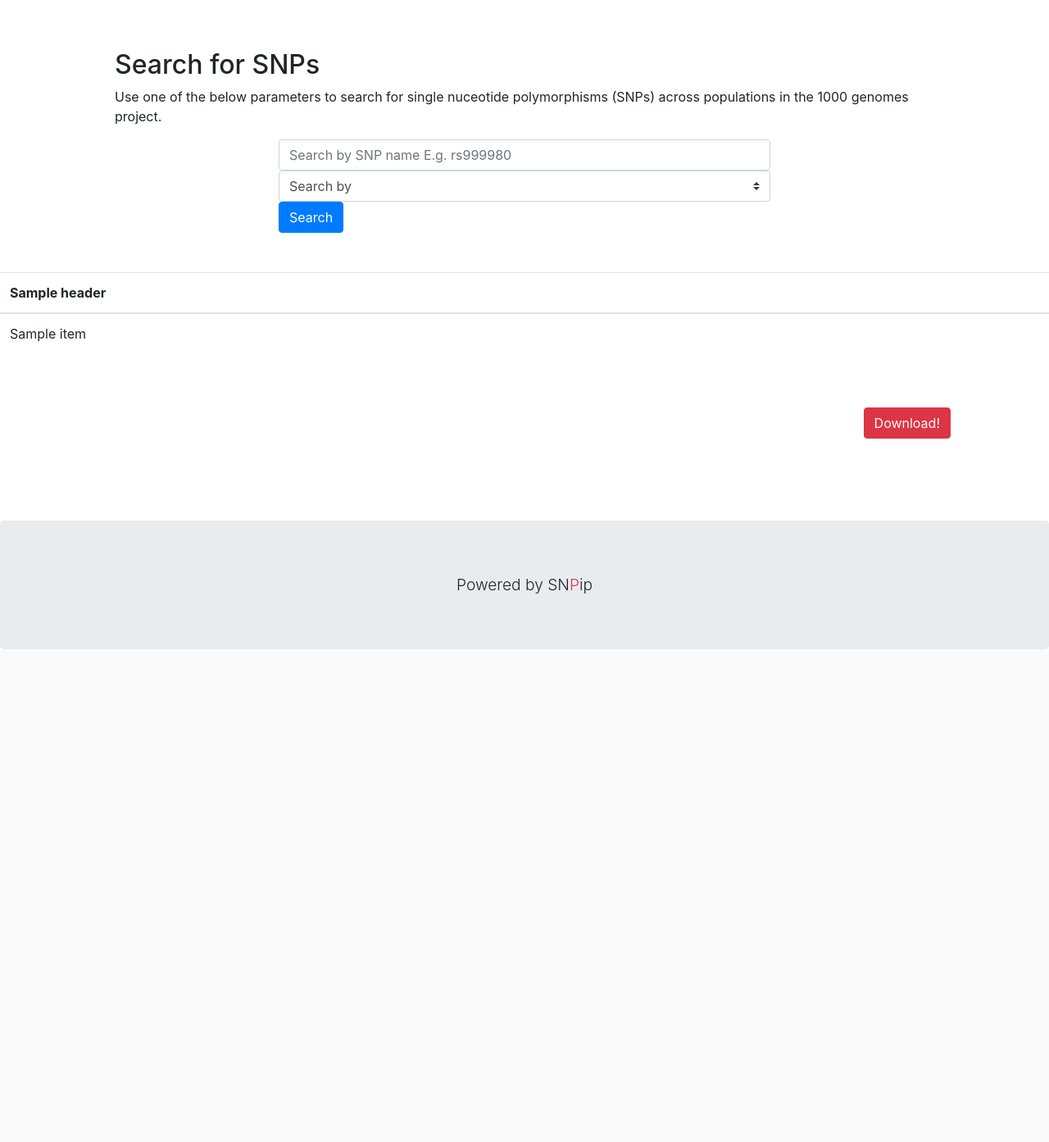
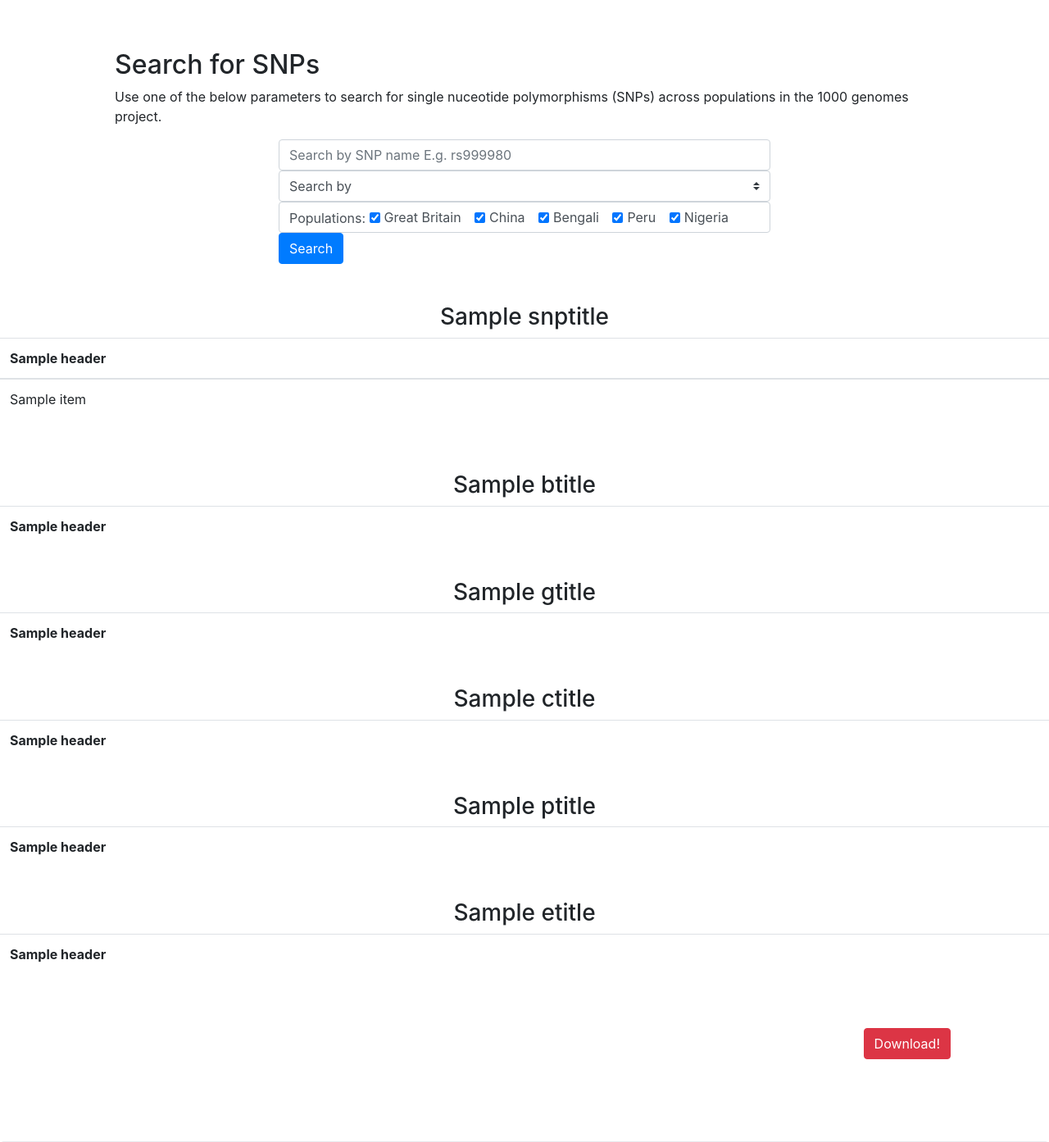
Before and after one commit to Jack-Coutts/SnPip, a Flask app: template Search_app/templates/search.html in a window 1280 px wide. Shown: the part 56-1449 px from the top of the page at 82% size. Before the commit the page ends 848 px from the top, so only its background shows below. Run offline with Flask 2, Linux system fonts and the light colour scheme; the template is opened without the code that fills it: most values are stand-ins (such as "Sample title", 1, 10 or a date in 2020).

Commit message:
Updates search functionality

```diff
--- a/integrated_search_app/Website/templates/search.html
+++ b/integrated_search_app/Website/templates/search.html
@@ -38,8 +38,12 @@
 
 </div>
 
-
-
+<!--
+<div class="custom-control custom-checkbox">
+  <input type="checkbox" class="custom-control-input" id="customCheck" name="example1">
+  <label class="custom-control-label" for="customCheck">Check this custom checkbox</label>
+</div>
+-->
 
 <form class="example" method="post" action="/search"
  style="margin:auto;max-width:600px">
@@ -53,6 +57,32 @@
        <option value="Gene Name">Gene Name</option>
        <option value="Location">Location</option>
    </select>
+
+    <div class='form-control' required>
+
+      <label>Populations: </label>
+      <div class="form-check form-check-inline">
+        <input class="form-check-input" type="checkbox" id="inlineCheckbox1" name='subpop' value="GBR" checked >
+        <label class="form-check-label" for="inlineCheckbox1">Great Britain</label>
+      </div>
+      <div class="form-check form-check-inline">
+        <input class="form-check-input" type="checkbox" id="inlineCheckbox2" name='subpop' value="CHB" checked>
+        <label class="form-check-label" for="inlineCheckbox2">China</label>
+      </div>
+      <div class="form-check form-check-inline">
+        <input class="form-check-input" type="checkbox" id="inlineCheckbox3" name='subpop' value="BEB" checked >
+        <label class="form-check-label" for="inlineCheckbox3">Bengali</label>
+      </div>
+      <div class="form-check form-check-inline">
+        <input class="form-check-input" type="checkbox" id="inlineCheckbox4" name='subpop' value="PEL" checked >
+        <label class="form-check-label" for="inlineCheckbox4">Peru</label>
+      </div>
+      <div class="form-check form-check-inline">
+        <input class="form-check-input" type="checkbox" id="inlineCheckbox5" name='subpop' value="ESN" checked>
+        <label class="form-check-label" for="inlineCheckbox5">Nigeria</label>
+    </div>
+
+  </div>
 
 
 
@@ -74,6 +104,10 @@
 <!-- Data is a list of rows (each row is a nested list)-->
 
 
+<h3>{{SNPtitle}}</h3>
+
+
+
 <table class="table">
 
     <tbody>
@@ -89,8 +123,9 @@
         {% for row in data %}
         <tr>
             {% for item in row %}
-            <!-- for each item in row -->
+
             <td> {{item}} </td>
+
             {% endfor %}
         </tr>
         {% endfor %}
@@ -98,6 +133,156 @@
     </tbody>
 
 </table>
+
+<br>
+<br>
+
+<h3>{{btitle}}</h3>
+
+<table class="table">
+
+  <tbody>
+
+    {% for header in bhead %}
+    <td class="font-weight-bold">{{header}}</td>
+    {% endfor %}
+
+  </tbody>
+
+  <tbody>
+
+    {% for row in BEB %}
+    <tr>
+        {% for item in row %}
+
+        <td> {{item}} </td>
+
+        {% endfor %}
+    </tr>
+    {% endfor %}
+
+  </tbody>
+
+</table>
+
+<br>
+
+<h3>{{gtitle}}</h3>
+
+<table class="table">
+
+  <tbody>
+
+    {% for header in ghead %}
+    <td class="font-weight-bold">{{header}}</td>
+    {% endfor %}
+
+  </tbody>
+
+  <tbody>
+
+    {% for row in GBR %}
+    <tr>
+        {% for item in row %}
+
+        <td> {{item}} </td>
+
+        {% endfor %}
+    </tr>
+    {% endfor %}
+
+  </tbody>
+
+</table>
+
+<br>
+<h3>{{ctitle}}</h3>
+
+<table class="table">
+
+  <tbody>
+
+    {% for header in chead %}
+    <td class="font-weight-bold">{{header}}</td>
+    {% endfor %}
+
+  </tbody>
+
+  <tbody>
+
+    {% for row in CHB %}
+    <tr>
+        {% for item in row %}
+
+        <td> {{item}} </td>
+
+        {% endfor %}
+    </tr>
+    {% endfor %}
+
+  </tbody>
+
+</table>
+
+<br>
+<h3>{{ptitle}}</h3>
+
+
+<table class="table">
+
+  <tbody>
+
+    {% for header in phead %}
+    <td class="font-weight-bold">{{header}}</td>
+    {% endfor %}
+
+  </tbody>
+
+  <tbody>
+
+    {% for row in PEL %}
+    <tr>
+        {% for item in row %}
+
+        <td> {{item}} </td>
+
+        {% endfor %}
+    </tr>
+    {% endfor %}
+
+  </tbody>
+
+</table>
+
+<br>
+<h3>{{etitle}}</h3>
+
+<table class="table">
+
+  <tbody>
+
+    {% for header in ehead %}
+    <td class="font-weight-bold">{{header}}</td>
+    {% endfor %}
+
+  </tbody>
+
+  <tbody>
+
+    {% for row in ESN %}
+    <tr>
+        {% for item in row %}
+
+        <td> {{item}} </td>
+
+        {% endfor %}
+    </tr>
+    {% endfor %}
+
+  </tbody>
+
+</table>
+
 
 
 </center>
--- a/integrated_search_app/main.py
+++ b/integrated_search_app/main.py
@@ -14,7 +14,7 @@ app = create_app()
 # Database connection info. Note that this is not a secure connection.
 app.config['MYSQL_DATABASE_USER'] = 'root'
 app.config['MYSQL_DATABASE_PASSWORD'] = 'password'
-app.config['MYSQL_DATABASE_DB'] = 'chr22'
+app.config['MYSQL_DATABASE_DB'] = 'snpip'
 app.config['MYSQL_DATABASE_HOST'] = 'localhost'
 
 # Initialises MySQL
@@ -48,20 +48,158 @@ def search(): # this function will run whenever we go to this route
 
         if request.method == "POST":
             select=request.form['select']
+            snp = request.form['snp']
+
+            try:
+
+                subpop=request.form.getlist('subpop')
+
+            except:
+
+                return 'You must select at least one population'
+
+
 
             # If searching by snp name
             if select == 'SNP Name':
 
-                snp = request.form['snp']
                 # search by SNP
-                cursor.execute("SELECT * from pop WHERE ID LIKE %s ", (snp))
+                cursor.execute("SELECT CHROM, POS, GENE, ID, REF, ALT FROM snp WHERE ID LIKE %s ", (snp))
                 conn.commit()
                 data = cursor.fetchall()
+
                 if len(data) > 0:
-                    headings=('SNP Name','Allele Frequency','EAF','AMR','AFR','AUR','SAS')
+                    headings=('Chromosome','Position', 'Gene','rsID','Reference','Alternate')
+                    SNPtitle='SNP Information'
+
+                if len(data) <= 0:
+                    headings=''
+                    SNPtitle=''
+
+                if 'BEB' in subpop:
+
+                    cursor.execute("SELECT * FROM subpop WHERE ID LIKE %s AND SUBPOP LIKE 'Bengali'", (snp))
+                    conn.commit()
+                    BEB = cursor.fetchall()
+
+                    if len(BEB) == 0:
+
+                        BEB = 'Bengali not found.'
+                        bhead=''
+                        btitle=''
+                    else:
+                        bhead=('PK','rsID','Subpopulation','Allele Frequency','ALT|REF','REF|ALT', 'ALT|ALT', 'REF|REF')
+                        btitle='Bengali'
+
+                if 'BEB' not in subpop:
+                    BEB=''
+                    bhead=''
+                    btitle=''
+
+                if 'GBR' in subpop:
+
+                    cursor.execute("SELECT * FROM subpop WHERE ID LIKE %s AND SUBPOP LIKE 'GBR'", (snp))
+                    conn.commit()
+                    GBR = cursor.fetchall()
+
+                    if len(GBR) == 0:
+                        GBR = 'GBR not found.'
+                        gtitle=''
+                    else:
+                        ghead=('PK','rsID','Subpopulation','Allele Frequency','ALT|REF','REF|ALT', 'ALT|ALT', 'REF|REF')
+                        gtitle='Great Britain'
+
+                if 'GBR' not in subpop:
+                    GBR=''
+                    ghead=''
+                    gtitle=''
+
+                if 'CHB' in subpop:
+
+
+                    cursor.execute("SELECT * FROM subpop WHERE ID LIKE %s AND SUBPOP LIKE 'China'", (snp))
+                    conn.commit()
+                    CHB = cursor.fetchall()
+
+                    if len(CHB) == 0:
+
+                        CHB = 'GBR not found.'
+                        ctitle=''
+
+                    else:
+                        chead=('PK','rsID','Subpopulation','Allele Frequency','ALT|REF','REF|ALT', 'ALT|ALT', 'REF|REF')
+                        ctitle='China'
+
+                if 'CHB' not in subpop:
+                    CHB=''
+                    chead=''
+                    ctitle=''
+
+                if 'PEL' in subpop:
+
+                    cursor.execute("SELECT * FROM subpop WHERE ID LIKE %s AND SUBPOP LIKE 'Peru'", (snp))
+                    conn.commit()
+                    PEL = cursor.fetchall()
+
+                    if len(PEL) == 0:
+
+                        PEL = 'GBR not found.'
+                        ptitle=''
+
+                    else:
+                        phead=('PK','rsID','Subpopulation','Allele Frequency','ALT|REF','REF|ALT', 'ALT|ALT', 'REF|REF')
+                        ptitle='Peru'
+
+                if 'PEL' not in subpop:
+                    PEL=''
+                    phead=''
+                    ptitle=''
+
+                if 'ESN' in subpop:
+
+                    cursor.execute("SELECT * FROM subpop WHERE ID LIKE %s AND SUBPOP LIKE 'Nigeria'", (snp))
+                    conn.commit()
+                    ESN = cursor.fetchall()
+
+                    if len(ESN) == 0:
+
+                        ESN = 'GBR not found.'
+                        etitle=''
+
+                    else:
+                        ehead=('PK','rsID','Subpopulation','Allele Frequency','ALT|REF','REF|ALT', 'ALT|ALT', 'REF|REF')
+                        etitle='Nigeria'
+
+                if 'ESN' not in subpop:
+                    ESN=''
+                    ehead=''
+                    etitle=''
+
                 else:
-                    headings=''
-                return render_template('search.html', data=data, headings=headings)
+                    pass
+
+
+
+
+                return render_template('search.html',
+                                        data=data,
+                                        headings=headings,
+                                        BEB=BEB,
+                                        GBR=GBR,
+                                        CHB=CHB,
+                                        PEL=PEL,
+                                        ESN=ESN,
+                                        bhead=bhead,
+                                        ghead=ghead,
+                                        chead=chead,
+                                        phead=phead,
+                                        ehead=ehead,
+                                        SNPtitle=SNPtitle,
+                                        btitle=btitle,
+                                        gtitle=gtitle,
+                                        ctitle=ctitle,
+                                        ptitle=ptitle,
+                                        etitle=etitle )
 
             # If searching by Gene name
             if select == 'Gene Name':
@@ -80,36 +218,6 @@ def search(): # this function will run whenever we go to this route
         return render_template('search.html')
 
 
-#Still working on it
-@app.route('/download')
-def download():
-
-
-    basename = "SNP"
-    suffix = datetime.datetime.now().strftime("%H%M%S")
-    filename = "".join([basename, suffix])
-    summaryFile = f'{filename}.txt'
-
-
-
-    output = io.StringIO()
-    writer = csv.writer(output)
-
-
-    headings=('SNP Name','Allele Frequency','EAF','AMR','AFR','AUR','SAS')
-    writer.writerow(headings)
-
-    #for row in result:
-        #writer.writerow(row)
-
-
-    output.seek(0)
-
-
-    return Response(output, mimetype="text/csv", headers={"Content-Disposition":"attachment;filename=new.txt"})
-    cursor.close()
-    conn.close()
-
 
 
 
```
